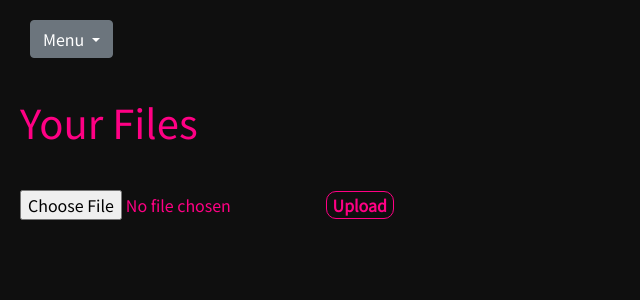
After one commit to adityaKrishan651/code-jam-project, a Flask app: page /upload in a window 1280 px wide. The commit adds this page. Shown: the top 300 px of the page, without its empty margins (0-640 px from the left). Run offline with Flask 2, Linux system fonts and the light colour scheme; some libraries are stand-ins or nearby versions.

Commit message:
file upload feature done

```diff
--- a/app.py
+++ b/app.py
@@ -1,10 +1,11 @@
-from flask import Flask, render_template, redirect, url_for, request
+from flask import Flask, render_template, redirect, url_for, send_file, request
 from flask_sqlalchemy import SQLAlchemy
 # import pkg_resources.py2_warn #will be used when we make .exe file of app.py
 from flaskwebgui import FlaskUI
 from datetime import datetime
 from win10toast import ToastNotifier
 import random
+from flask_uploads import UploadSet, configure_uploads, ALL
 
 toaster = ToastNotifier()
 
@@ -12,9 +13,12 @@ app = Flask(__name__)
 
 ui = FlaskUI(app)
 
-app.config['SQLALCHEMY_DATABASE_URI'] = 'sqlite:///db.sqlite'
-app.config['SQLALCHEMY_TRACK_MODIFICATIONS'] = False
+all = UploadSet(name='files', extensions=('txt', 'rtf', 'odf', 'ods', 'gnumeric', 'abw', 'doc', 'docx', 'xls', 'xlsx', 'jpg', 'jpe', 'jpeg', 'png', 'gif', 'svg', 'bmp', 'csv', 'ini', 'json', 'plist', 'xml', 'yaml', 'yml', 'pdf'))
+
+app.config['SQLALCHEMY_DATABASE_URI'] = "sqlite:///datebase.db"
+app.config['UPLOADED_FILES_DEST'] = 'uploads'
 db = SQLAlchemy(app)
+configure_uploads(app, all)
 
 
 class Todo(db.Model):
@@ -32,6 +36,11 @@ class Reminder(db.Model):
     id = db.Column(db.Integer, primary_key=True)
     time = db.Column(db.String(20))
     work = db.Column(db.String(40))
+
+class File(db.Model):
+    id = db.Column(db.Integer, primary_key=True)
+    file_name = db.Column(db.String(50))
+    path = db.Column(db.String(20))
 
 @app.route('/')
 def index():
@@ -128,6 +137,24 @@ def quote():
         q = random.choice(q)
     return render_template("quote.html", quote=q)
 
+@app.route('/upload', methods=["POST", "GET"])
+def upload():
+    if request.method == "POST":
+        filename = all.save(request.files['file'])
+        path = "uploads/" + filename
+        files = File(file_name=filename, path=path)
+        db.session.add(files)
+        db.session.commit()
+        files = File.query.all()
+        return render_template("upload.html", files=files)
+    return render_template("upload.html")
+
+@app.route('/download/<int:id>', methods=['GET', 'POST'])
+def download(id):
+    file_ = File.query.get_or_404(id)
+
+    return send_file(file_.path, as_attachment=True, attachment_filename=file_.file_name)
+
 db.create_all()
-ui.run()
-# app.run(debug=True)
+# ui.run()
+app.run(debug=True)
--- a/templates/base.html
+++ b/templates/base.html
@@ -22,6 +22,7 @@
           <li><a class="dropdown-item" href="/add_reminder">Reminder</a></li>
           <li><a class="dropdown-item" href="/cal">Calculator</a></li>
           <li><a class="dropdown-item" href="/quote">Quote of the day</a></li>
+          <li><a href="/upload" class="dropdown-item">File Upload</a></li>
         </ul>
       </div>
     {% block content %}
--- a/templates/calculator.html
+++ b/templates/calculator.html
@@ -21,6 +21,7 @@
       <li><a class="dropdown-item" href="/add_reminder">Reminder</a></li>
       <li><a class="dropdown-item" href="/cal">Calculator</a></li>
       <li><a class="dropdown-item" href="/quote">Quote of the day</a></li>
+      <li><a href="/upload" class="dropdown-item">File Upload</a></li>
     </ul>
   </div>
 
--- /dev/null
+++ b/templates/upload.html
@@ -0,0 +1,21 @@
+{% extends "base.html" %}
+
+{% block title %}Flask App | File Upload{% endblock %}
+
+{% block content%}
+
+<h1>Your Files</h1>
+    <p></p>
+    <form action="/upload" method="POST" enctype=multipart/form-data style="margin: 20px;">
+        <p><input type=file name=file>
+           <input type=submit value=Upload>
+      </form>
+    <h3></h3>
+    <div class="notes_area">
+    {% for file in files %}
+      <span id="ns">{{ file.id }} | {{ file.file_name }} | <a href="{{ url_for('download', id=file.id) }}" class="dni">Download</a></span><br>
+      <p></p>
+    {% endfor %}
+    </div>
+
+{% endblock %}
--- /dev/null
+++ b/uploads/text.txt
@@ -0,0 +1 @@
+THIS IS FLASK APP FILE UPLOAD TEST
```
Also changed, not shown: datebase.db (added), db.sqlite (deleted).
